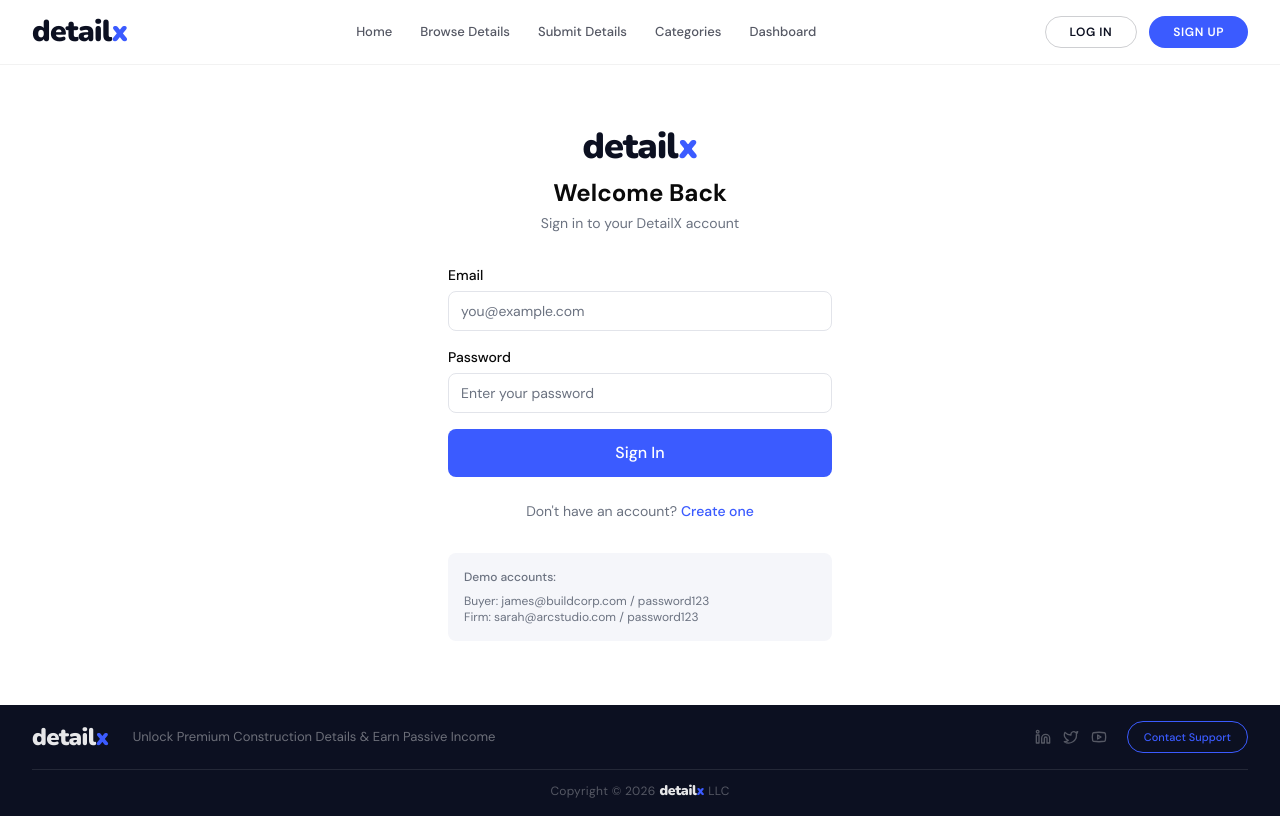
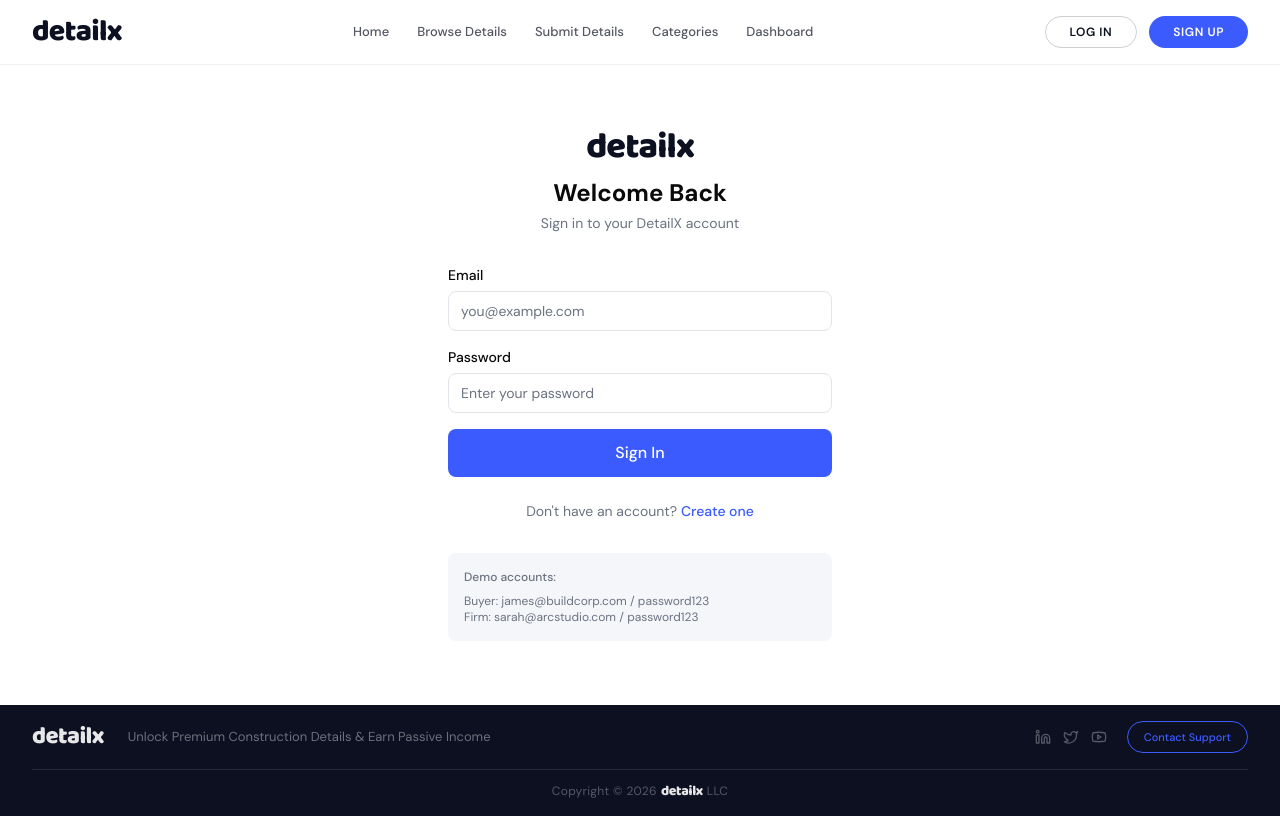
Before and after one commit to DetailX/detailx-platform, a Next.js app: page /login in a window 1280 px wide. Built offline with nearby package versions, Linux system fonts and the light colour scheme; no server answers.

Commit message:
style: logo all black, switch to Baloo 2 800 for rounder bubbly look

```diff
--- a/src/components/ui/logo.tsx
+++ b/src/components/ui/logo.tsx
@@ -15,8 +15,7 @@ export function Logo({
       style={{ fontFamily: "var(--font-baloo)", fontWeight: 900, lineHeight: 1 }}
       aria-label="detailx"
     >
-      <span style={{ color: textColor }}>detail</span>
-      <span style={{ color: "#3b5bff" }}>x</span>
+      <span style={{ color: textColor }}>detailx</span>
     </span>
   );
 }
--- a/src/lib/fonts.ts
+++ b/src/lib/fonts.ts
@@ -1,7 +1,7 @@
-import { Nunito, DM_Sans } from "next/font/google";
+import { Baloo_2, DM_Sans } from "next/font/google";
 
-export const baloo = Nunito({
-  weight: ["900"],
+export const baloo = Baloo_2({
+  weight: ["800"],
   subsets: ["latin"],
   display: "swap",
   variable: "--font-baloo",
```
